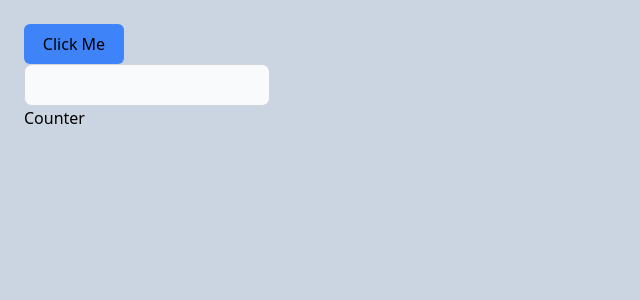
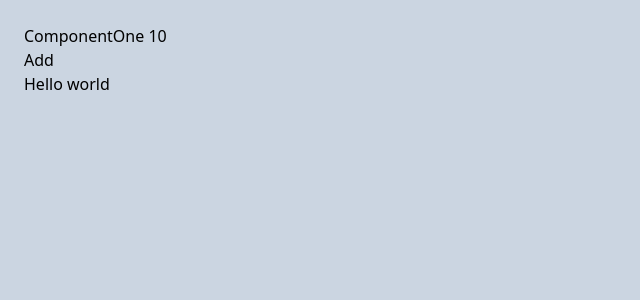
Before and after one commit to Killer12344/learning-react, a React (Create React App) app: page / in a window 1280 px wide. Shown: the top 300 px of the page, without its empty margins (0-640 px from the left). Built offline with nearby package versions, Linux system fonts and the light colour scheme.

Commit message:
useEffect

```diff
--- a/src/App.jsx
+++ b/src/App.jsx
@@ -1,5 +1,7 @@
 import React, { useState } from "react";
 import Input from "./components/Input";
+import ComponentOne from "./components/Effect/ComponentOne";
+import ComponentTwo from "./components/Effect/ComponentTwo";
 
 function App() {
 
@@ -9,11 +11,12 @@
     <div className="App bg-slate-300 h-screen">
       <div className="p-6">
         <div className="w-1/5">
-          {
-            !bool && 'Yes is True'
-          }
-          <button className="btn-blue" onClick={()=>setBool(pre=> !pre)}> Click Me </button>
-          <Input />
+          {/* { !bool && 'Yes is True'} */}
+          {/* <button className="btn-blue" onClick={()=>setBool(pre=> !pre)}> Click Me </button> */}
+          {/* <Input />   */}
+            <ComponentOne />
+            <ComponentTwo />
+
         </div>
       </div>
     </div>
--- /dev/null
+++ b/src/components/Effect/ComponentOne.jsx
@@ -0,0 +1,28 @@
+import { useEffect, useState } from 'react'
+
+function ComponentOne() {
+
+    const [count, setCount] = useState(0);
+
+    useEffect(()=>{
+        console.log('Now ', count);
+    },[count]);
+
+
+    useEffect(()=>{
+        setTimeout(() => {
+            setCount(pre=> pre+10);
+        }, 5000);
+    },[]);
+
+  return (
+    <div>
+        ComponentOne {count}
+        <div className='block'>
+            <button onClick={()=>setCount(pre=>pre+1)}> Add </button>
+        </div>
+    </div>
+  )
+}
+
+export default ComponentOne
--- /dev/null
+++ b/src/components/Effect/ComponentTwo.jsx
@@ -0,0 +1,8 @@
+
+function ComponentTwo() {
+    return (
+        <div>Hello world</div>
+    );
+}
+
+export default ComponentTwo;
```
